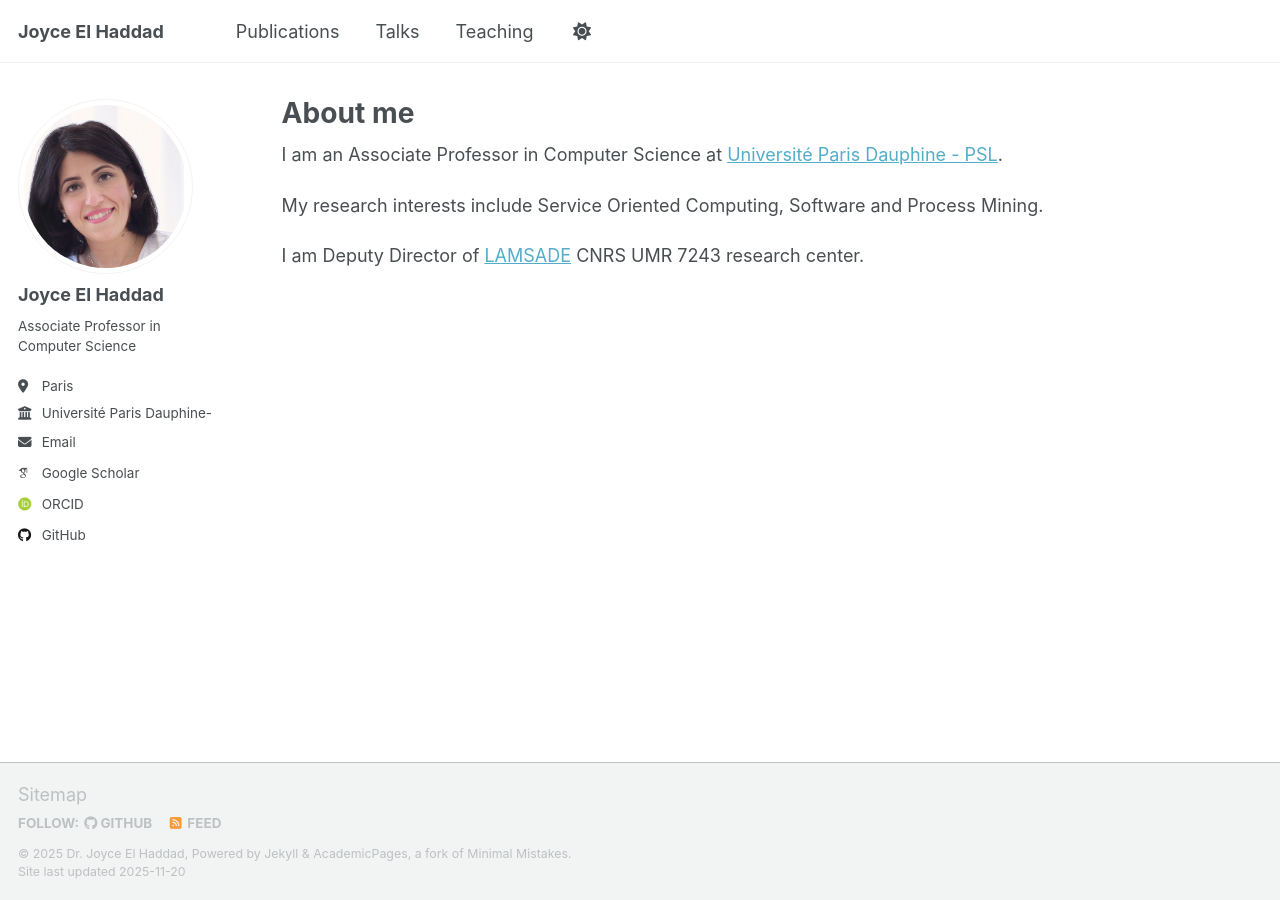
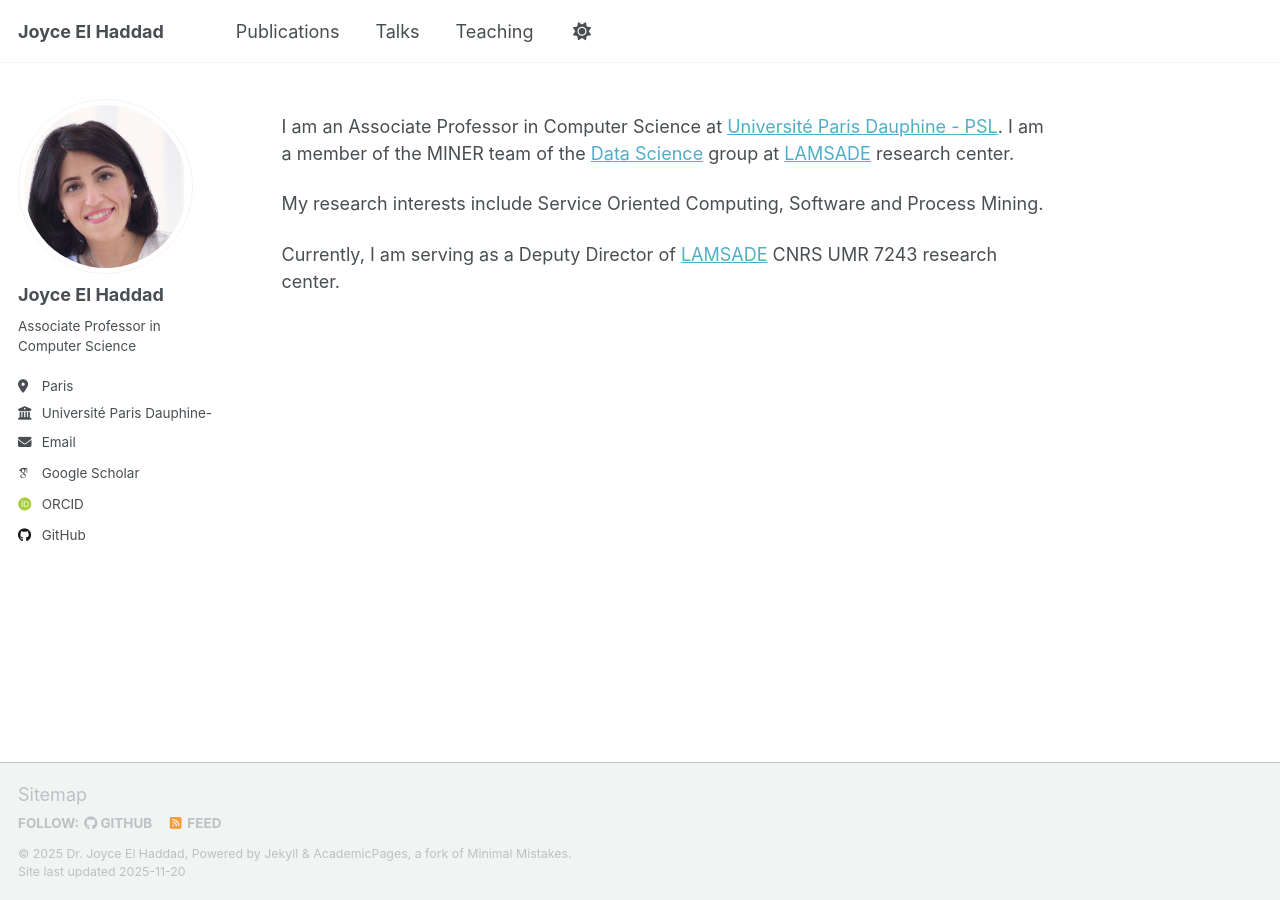
Before and after one commit to joyceelhaddad/joyceelhaddad.github.io, a Jekyll site: the page built from _pages/about.md, in a window 1280 px wide. Built offline with Jekyll 4.4.1, drawn with Linux system fonts in a browser that asks for light colours; some web fonts are replaced; a script that is not in the unit is left out.

Commit message:
Update about.md
mise à jour du about me

```diff
--- a/_pages/about.md
+++ b/_pages/about.md
@@ -1,17 +1,17 @@
 ---
 permalink: /
-title: "About me"
+title: " "
 author_profile: true
 redirect_from:
   - /about/
   - /about.html
 ---
 
-I am an Associate Professor in Computer Science at [Université Paris Dauphine - PSL](https://dauphine.psl.eu/).
+I am an Associate Professor in Computer Science at [Université Paris Dauphine - PSL](https://dauphine.psl.eu/). I am a member of the MINER team of the [Data Science](https://www.lamsade.dauphine.fr/en/research/groups/data-science.html) group at [LAMSADE](https://www.lamsade.dauphine.fr/) research center.
 
 My research interests include Service Oriented Computing, Software and Process Mining.
 
-I am Deputy Director of [LAMSADE](https://www.lamsade.dauphine.fr/) CNRS UMR 7243 research center.
+Currently, I am serving as a Deputy Director of [LAMSADE](https://www.lamsade.dauphine.fr/) CNRS UMR 7243 research center.
 
 <!--This is the front page of a website that is powered by the [Academic Pages template](https://github.com/academicpages/academicpages.github.io) and hosted on GitHub pages. [GitHub pages](https://pages.github.com) is a free service in which websites are built and hosted from code and data stored in a GitHub repository, automatically updating when a new commit is made to the repository. This template was forked from the [Minimal Mistakes Jekyll Theme](https://mmistakes.github.io/minimal-mistakes/) created by Michael Rose, and then extended to support the kinds of content that academics have: publications, talks, teaching, a portfolio, blog posts, and a dynamically-generated CV. Incidentally, these same features make it a great template for anyone that needs to show off a professional template!
 
```
